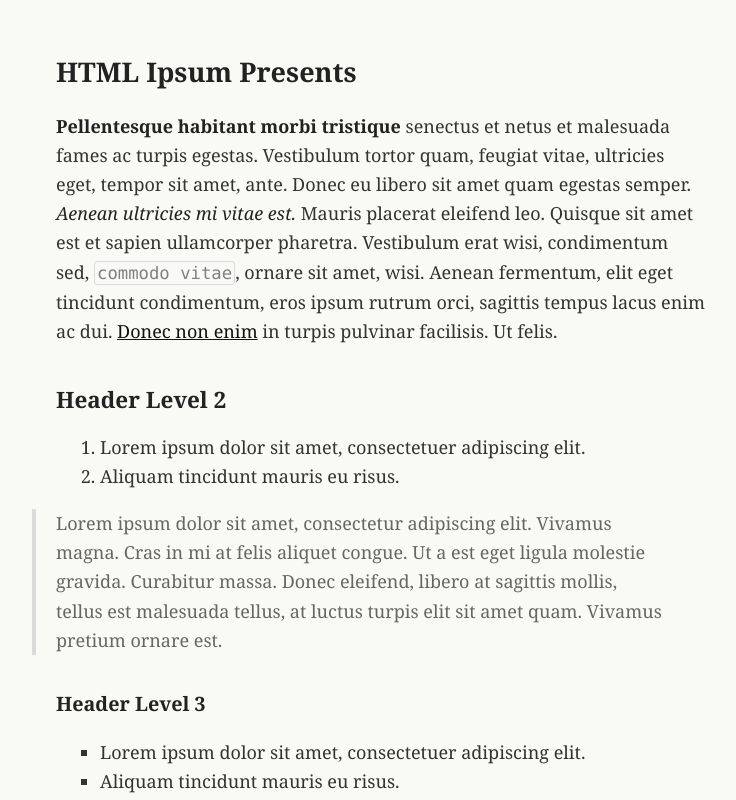
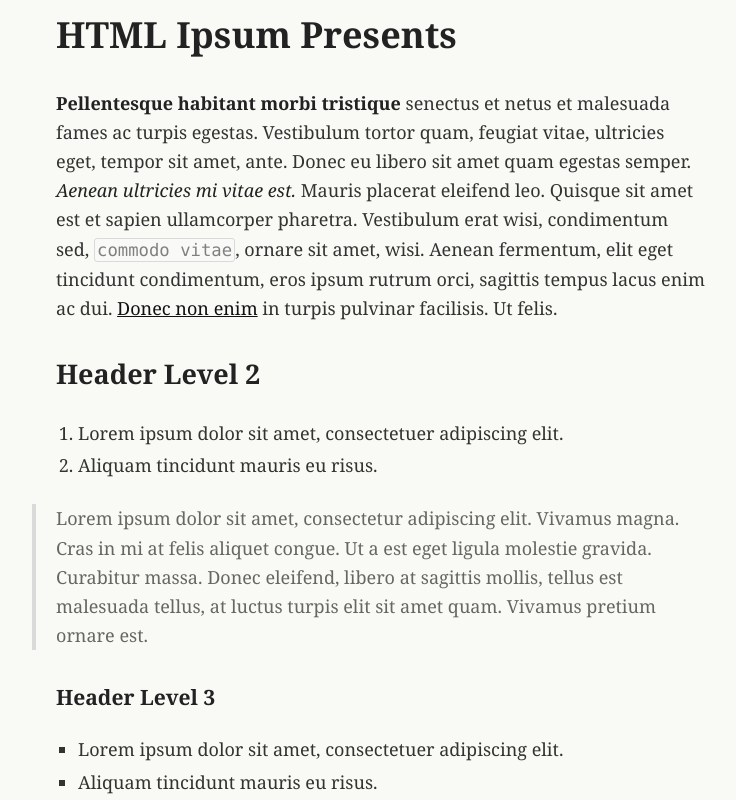
Before and after one commit to typlog/yue.css, a plain HTML site: page index.html in a window 1280 px wide. Shown: the top 800 px of the page, without its empty margins (259-995 px from the left). Drawn offline with Linux system fonts and the light colour scheme.

Commit message:
update style

```diff
--- a/yue.css
+++ b/yue.css
@@ -3,40 +3,44 @@
   color: #333332;
 }
 .yue ::selection {
-  background-color: rgba(0, 0, 0, 0.2);
+  background-color: rgba(0,0,0,0.2);
 }
-
-/* header */
 .yue h1,
 .yue h2,
 .yue h3,
 .yue h4,
 .yue h5,
 .yue h6 {
-  color: #222;
-  margin: 1.62em 0 0.62em;
+  color: #222223;
 }
 .yue h1 {
-  font-size: 1.5em;
+  font-size: 1.8em;
+  margin: 0.67em 0;
+}
+.yue > h1 {
+  margin-top: 0;
+  font-size: 2em;
 }
 .yue h2 {
-  font-size: 1.25em;
+  font-size: 1.5em;
+  margin: 0.83em 0;
 }
 .yue h3 {
-  font-size: 1.1em;
+  font-size: 1.17em;
+  margin: 1em 0;
 }
 .yue h4,
 .yue h5,
 .yue h6 {
   font-size: 1em;
+  margin: 1.6em 0 1em 0;
 }
 .yue h6 {
   font-weight: 500;
 }
-
-/* elements */
 .yue p {
-  margin-bottom: 1.84em;
+  margin-top: 0;
+  margin-bottom: 1.64em;
 }
 .yue a {
   color: #111;
@@ -48,11 +52,13 @@
 .yue a.image {
   border-bottom: none;
 }
-.yue strong, .yue b {
+.yue strong,
+.yue b {
   font-weight: 700;
   color: #222;
 }
-.yue em, .yue i {
+.yue em,
+.yue i {
   font-style: italic;
   color: #222;
 }
@@ -62,7 +68,7 @@
 }
 .yue hr {
   border: 0 none;
-  margin-bottom: 2em;
+  margin-bottom: 1em;
 }
 .yue hr:after {
   color: #9f9f95;
@@ -70,21 +76,17 @@
   display: block;
   content: "* * *";
   text-align: center;
-  letter-spacing: .6em;
+  letter-spacing: 0.6em;
 }
 .yue blockquote {
   padding-left: 20px;
   border-left: 4px solid #dadada;
-  /* padding-left + border-left = 24px */
-  margin-left: -24px;
-  margin-bottom: 1.84em;
+  margin: 0 0 1.64em -24px;
   color: #666664;
 }
-
-/* list */
 .yue ul,
 .yue ol {
-  margin-left: 14px;
+  margin: 0 0 24px 6px;
   padding-left: 16px;
 }
 .yue ul {
@@ -94,11 +96,10 @@
   list-style-type: decimal;
 }
 .yue li {
-  margin-bottom: 0.6em;
+  margin-bottom: 0.2em;
 }
 .yue li ul,
-.yue li,
-.yue ol {
+.yue li ol {
   margin-top: 0;
   margin-bottom: 0;
   margin-left: 14px;
@@ -112,8 +113,11 @@
 .yue li p {
   margin: 0.4em 0 0.6em;
 }
-
-/* code and pre */
+.yue .unstyled {
+  list-style-type: none;
+  margin: 0;
+  padding: 0;
+}
 .yue code,
 .yue tt {
   color: #808080;
@@ -121,12 +125,14 @@
   background-color: #f9f9f7;
   padding: 1px 2px;
   border: 1px solid #dadada;
+  -webkit-border-radius: 3px;
   border-radius: 3px;
   font-family: "Inconsolata", "Menlo", monospace;
 }
 .yue pre {
   padding: 7px;
   border: 1px solid #dadada;
+  -webkit-border-radius: 4px;
   border-radius: 4px;
   overflow: auto;
   line-height: 1.5;
@@ -135,14 +141,13 @@
   color: #4c4c4c;
   background-color: #f9f9f7;
 }
-.yue pre code, .yue pre tt {
+.yue pre code,
+.yue pre tt {
   color: #4c4c4c;
   border: none;
   background-color: none;
   padding: auto;
 }
-
-/* table */
 .yue table {
   border-collapse: collapse;
   border-spacing: 0;
```
